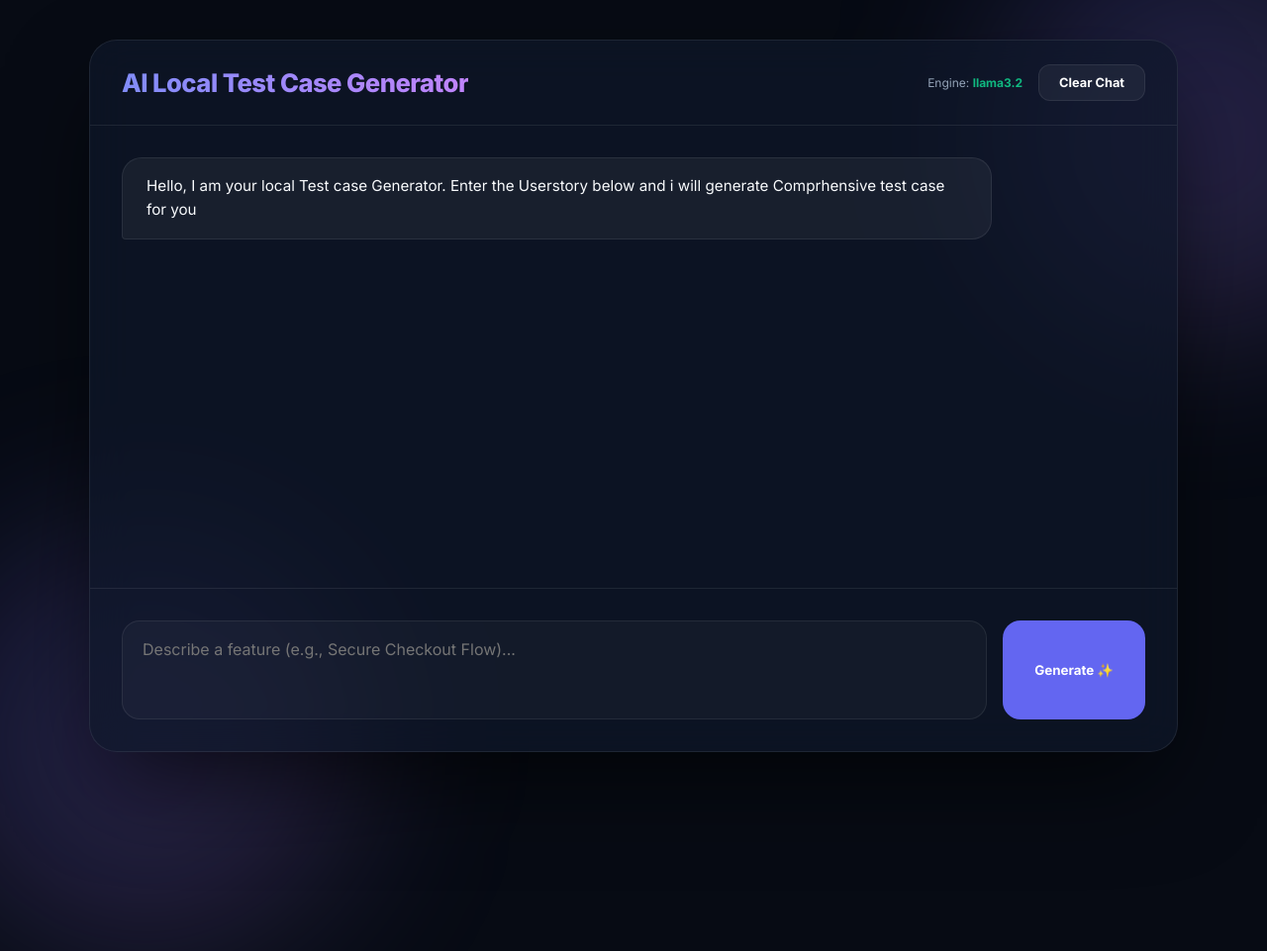
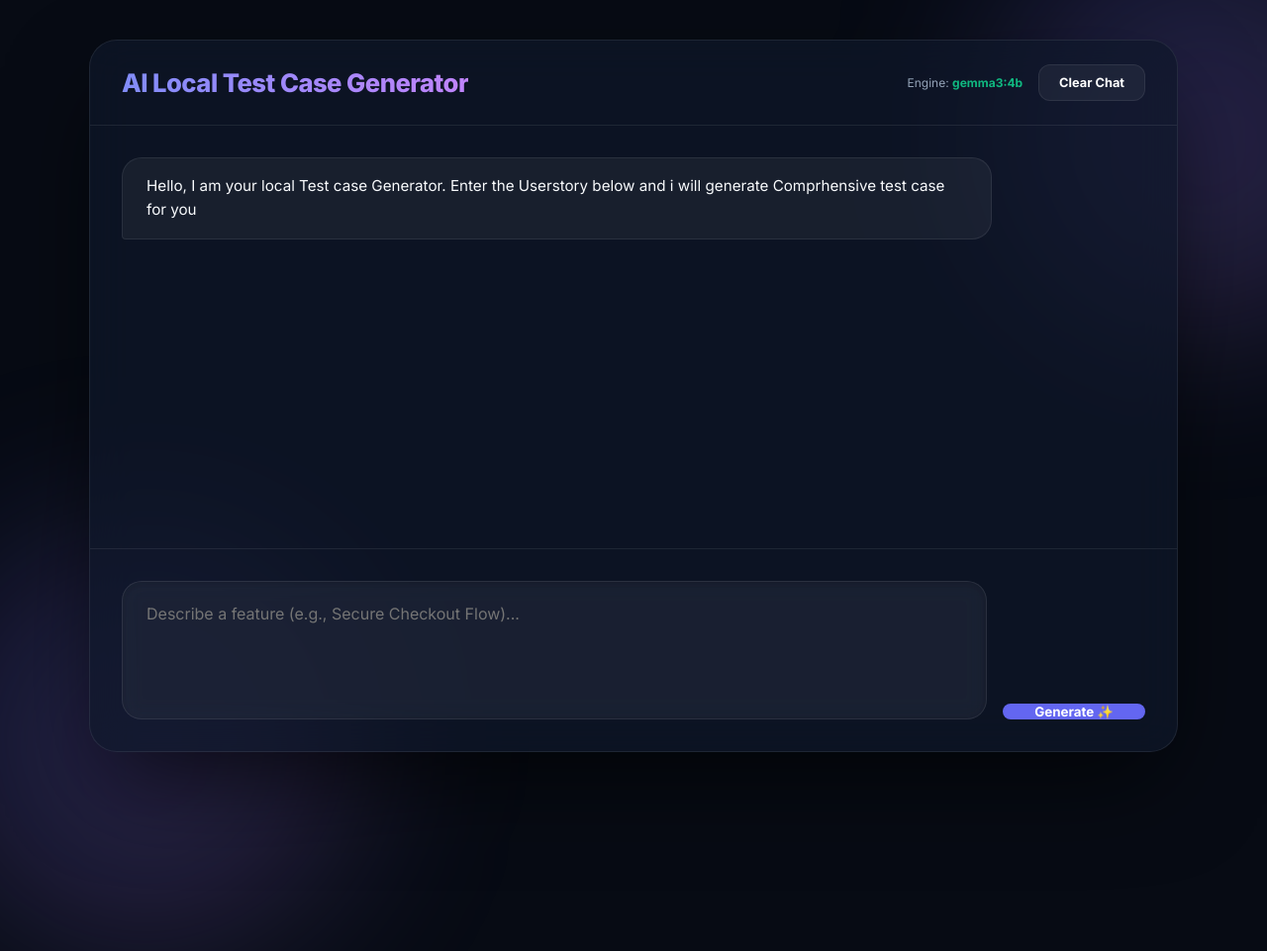
Before and after one commit to KrishnaKumar-commits/AI-Local-Test-case-Generator, a FastAPI app: page / in a window 1280 px wide; the page is wider, and only the part inside the window is pictured. Shown: that part at 99% size. Run offline with FastAPI, Linux system fonts and the light colour scheme.

Commit message:
UI: Premium glassmorphic TextArea with better sizing and alignment

```diff
--- a/Project1-LocalTestCaseGenerator/backend/tools/ollama_generator.py
+++ b/Project1-LocalTestCaseGenerator/backend/tools/ollama_generator.py
@@ -19,7 +19,7 @@ Each test case object must have exactly these keys:
 Generate a mix of happy path, negative, and edge case scenarios.
 """
 
-def generate_test_cases(prompt, model='llama3.2'):
+def generate_test_cases(prompt, model='gemma3:4b'):
     try:
         response = ollama.chat(
             model=model,
@@ -61,7 +61,7 @@ def generate_test_cases(prompt, model='llama3.2'):
 if __name__ == "__main__":
     parser = argparse.ArgumentParser()
     parser.add_argument("--prompt", required=True, help="User requirements for test case generation")
-    parser.add_argument("--model", default="llama3.2", help="Ollama model to use")
+    parser.add_argument("--model", default="gemma3:4b", help="Ollama model to use")
     args = parser.parse_args()
 
     result = generate_test_cases(args.prompt, args.model)
--- a/Project1-LocalTestCaseGenerator/frontend/static/style.css
+++ b/Project1-LocalTestCaseGenerator/frontend/static/style.css
@@ -276,43 +276,51 @@ header h1 {
     border-top: 1px solid var(--glass-border);
     display: flex;
     gap: 16px;
+    align-items: flex-end;
+    /* Align button to bottom */
 }
 
 input,
 textarea {
     flex: 1;
-    background: rgba(255, 255, 255, 0.03);
+    background: rgba(255, 255, 255, 0.05);
+    /* Slightly more visible */
+    backdrop-filter: blur(10px);
+    -webkit-backdrop-filter: blur(10px);
     border: 1px solid var(--glass-border);
-    border-radius: 18px;
+    border-radius: 20px;
     padding: 18px 24px;
     color: white;
     font-size: 1rem;
     outline: none;
-    transition: all 0.3s;
+    transition: all 0.4s cubic-bezier(0.4, 0, 0.2, 1);
+    box-shadow: inset 0 2px 4px rgba(0, 0, 0, 0.1);
 }
 
 input:focus,
 textarea:focus {
-    background: rgba(255, 255, 255, 0.05);
+    background: rgba(255, 255, 255, 0.08);
     border-color: var(--primary);
-    box-shadow: 0 0 0 4px rgba(99, 102, 241, 0.1);
+    box-shadow: 0 0 0 4px rgba(99, 102, 241, 0.15), inset 0 2px 4px rgba(0, 0, 0, 0.1);
+    transform: translateY(-1px);
 }
 
 textarea {
     resize: none;
-    height: 100px;
-    padding: 16px 20px;
-    line-height: 1.5;
+    height: 140px;
+    /* Increased height */
+    padding: 20px 24px;
+    line-height: 1.6;
     overflow-y: auto;
 }
 
 /* Scrollbar for Textarea */
 textarea::-webkit-scrollbar {
-    width: 4px;
+    width: 6px;
 }
 
 textarea::-webkit-scrollbar-thumb {
-    background: var(--glass-border);
+    background: rgba(255, 255, 255, 0.1);
     border-radius: 10px;
 }
 
--- a/Project1-LocalTestCaseGenerator/frontend/templates/index.html
+++ b/Project1-LocalTestCaseGenerator/frontend/templates/index.html
@@ -20,7 +20,7 @@
             <h1>AI Local Test Case Generator</h1>
             <div style="display: flex; align-items: center; gap: 16px;">
                 <div style="font-size: 0.75rem; color: var(--text-muted);">
-                    Engine: <span style="color: var(--accent); font-weight: 700;">llama3.2</span>
+                    Engine: <span style="color: var(--accent); font-weight: 700;">gemma3:4b</span>
                 </div>
                 <button class="secondary-btn" id="clear-btn">Clear Chat</button>
             </div>
@@ -92,7 +92,7 @@
             div.innerHTML = `
                 <div class="loading-container">
                     <div class="pulse"></div>
-                    Thinking with Llama 3.2...
+                    Thinking with Gemma 3...
                 </div>
             `;
             chatArea.appendChild(div);
```
